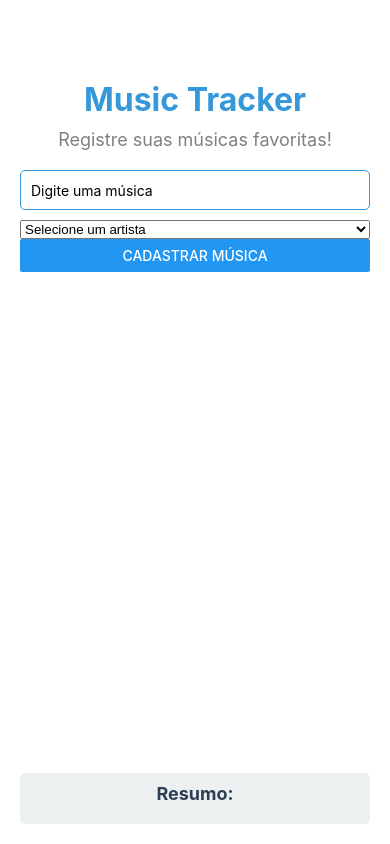
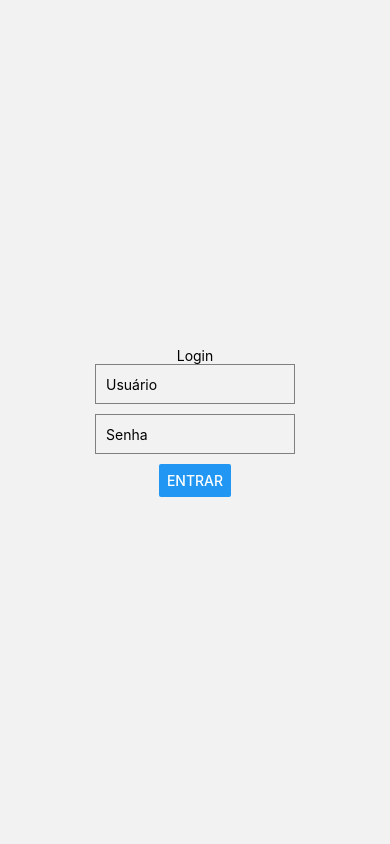
Before and after one commit to findrafael/music-tracker, a React Native app: screen /Login in a window 390 px wide. Built offline with nearby package versions, Linux system fonts and the light colour scheme.

Commit message:
Add navigation and login functionality

```diff
--- a/App.js
+++ b/App.js
@@ -1,7 +1,21 @@
 // App.js
 import React from 'react';
 import HomeScreen from './screens/HomeScreen';
+import Login from './components/Login';
+import { NavigationContainer } from '@react-navigation/native';
+import { createStackNavigator } from '@react-navigation/stack';
 
-export default function App() {
-  return <HomeScreen />;
-}
+const Stack = createStackNavigator();
+
+const App = () => {
+  return (
+    <NavigationContainer>
+            <Stack.Navigator initialRouteName="Login" headerMode="none">
+        <Stack.Screen name="Login" component={Login} />
+        <Stack.Screen name="Home" component={HomeScreen} />
+      </Stack.Navigator>
+    </NavigationContainer>
+  );
+};
+
+export default App;
--- /dev/null
+++ b/components/Login.js
@@ -0,0 +1,85 @@
+// components/Login.js
+import React, { useState } from 'react';
+import { View, Text, TextInput, Button, StyleSheet } from 'react-native';
+import { useNavigation } from '@react-navigation/native';
+
+
+const Login = ({ onLogin }) => {
+
+const [username, setUsername] = useState('');
+const [password, setPassword] = useState('');
+const navigation = useNavigation();
+
+
+const login = async () => {
+  try {
+    // Construa o objeto de dados para a requisição
+    /*const data = {
+        email: username,
+        password: password,
+    };*/
+
+    const data = {
+        "email": "fulano@qa.com",
+        "password": "teste"
+      }
+
+    const response = await fetch('https://serverest.dev/login', {
+      method: 'POST',
+      headers: {
+        'Content-Type': 'application/json',
+      },
+      body: JSON.stringify(data),
+    });
+
+    if (response.status === 200) {
+      console.log('Login realizado com sucesso!');
+      alert('Login realizado com sucesso!');
+      navigation.navigate('Home');
+    } else {
+      console.error('Falha no login. Credenciais inválidas.');
+    }
+  } catch (error) {
+    console.log('Erro durante o login:', error.message);
+  }
+};
+
+
+  return (
+    <View style={styles.container}>
+      <Text>Login</Text>
+      <TextInput
+        placeholder="Usuário"
+        value={username}
+        onChangeText={(text) => setUsername(text)}
+        style={styles.input}
+      />
+      <TextInput
+        placeholder="Senha"
+        value={password}
+        onChangeText={(text) => setPassword(text)}
+        secureTextEntry
+        style={styles.input}
+      />
+      <Button title="Entrar" onPress={login} />
+    </View>
+  );
+};
+
+const styles = StyleSheet.create({
+  container: {
+    flex: 1,
+    justifyContent: 'center',
+    alignItems: 'center',
+  },
+  input: {
+    height: 40,
+    borderColor: 'gray',
+    borderWidth: 1,
+    marginBottom: 10,
+    paddingLeft: 10,
+    width: 200,
+  },
+});
+
+export default Login;
```
Also changed, not shown: package.json (+11 -1 lines), 1 other file (tests, documents, lock files or other folders).
